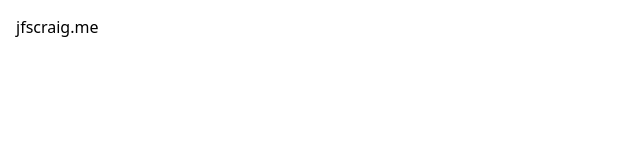
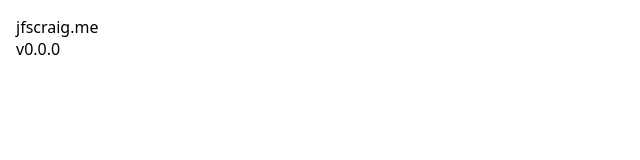
Before and after one commit to enijar/jfscraig.me, a Next.js app: page / in a window 1280 px wide. Shown: the top 160 px of the page, without its empty margins (0-640 px from the left). Built offline with nearby package versions, Linux system fonts and the light colour scheme.

Commit message:
chore: add ci

```diff
--- a/package.json
+++ b/package.json
@@ -1,6 +1,6 @@
 {
   "name": "jfscraig.me",
-  "version": "0.1.0",
+  "version": "0.0.0",
   "private": true,
   "scripts": {
     "dev": "next dev",
--- a/src/app/page.tsx
+++ b/src/app/page.tsx
@@ -1,9 +1,11 @@
 import React from "react";
+import pkg from "@/../package.json";
 
 export default function Page() {
   return (
     <main>
-      <>jfscraig.me</>
+      <p>{pkg.name}</p>
+      <p>v{pkg.version}</p>
     </main>
   );
 }
```
